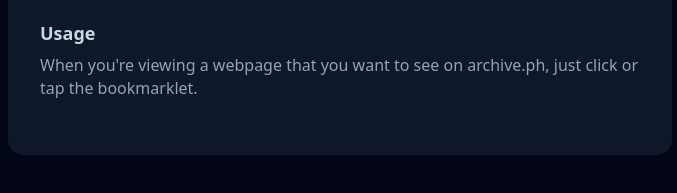
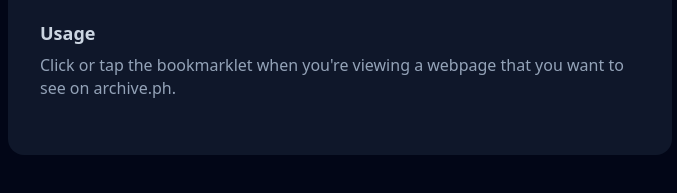
Before and after one commit to mattdeco/archive-bookmarklet, a website: page docs/index.html in a window 1280 px wide. Shown: the part 439-632 px from the top of the page, 300-977 px from the left. Drawn offline with Linux system fonts and the light colour scheme.

Commit message:
copy tweak

```diff
--- a/docs/index.html
+++ b/docs/index.html
@@ -125,8 +125,8 @@
       </ul>
       <h3>Usage</h3>
       <p>
-        When you're viewing a webpage that you want to see on archive.ph, just
-        click or tap the bookmarklet.
+        Click or tap the bookmarklet when you're viewing a webpage that you want
+        to see on archive.ph.
       </p>
     </main>
   </body>
```
